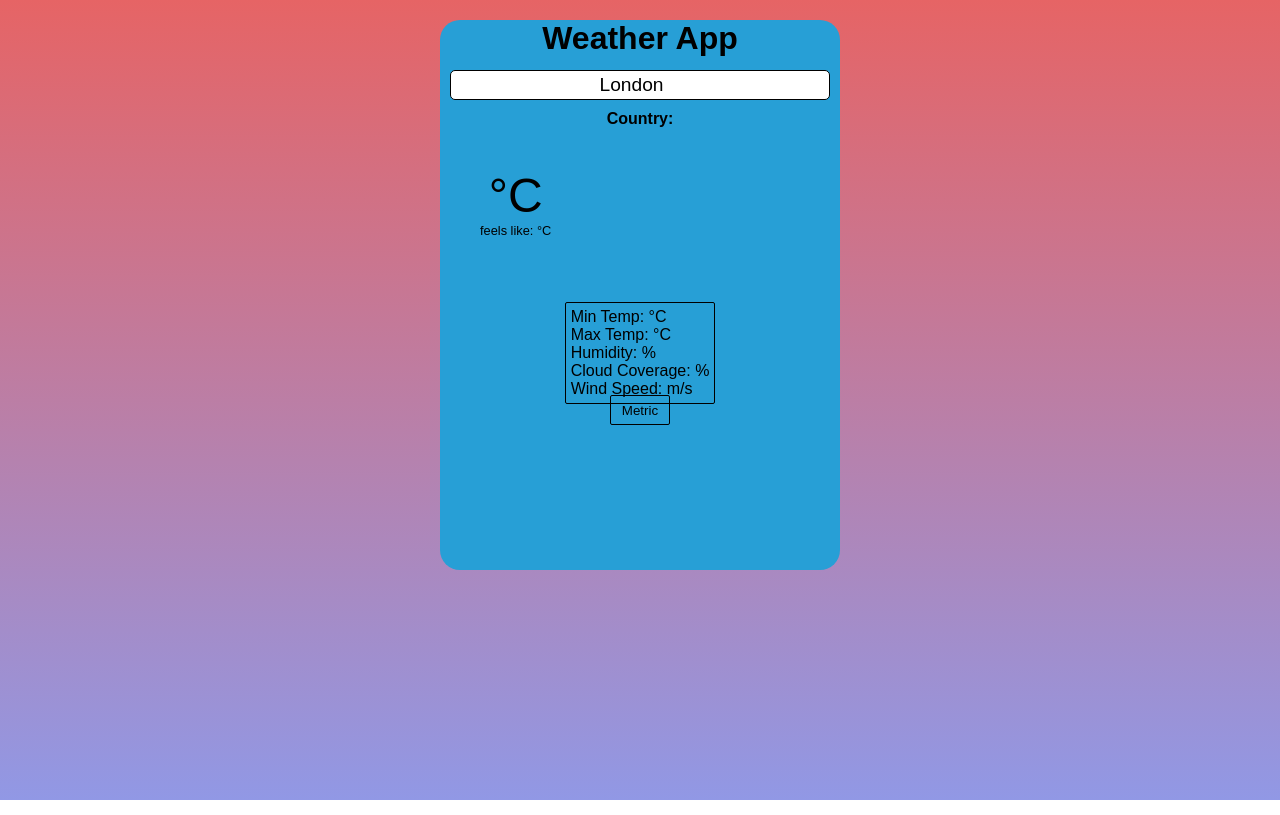
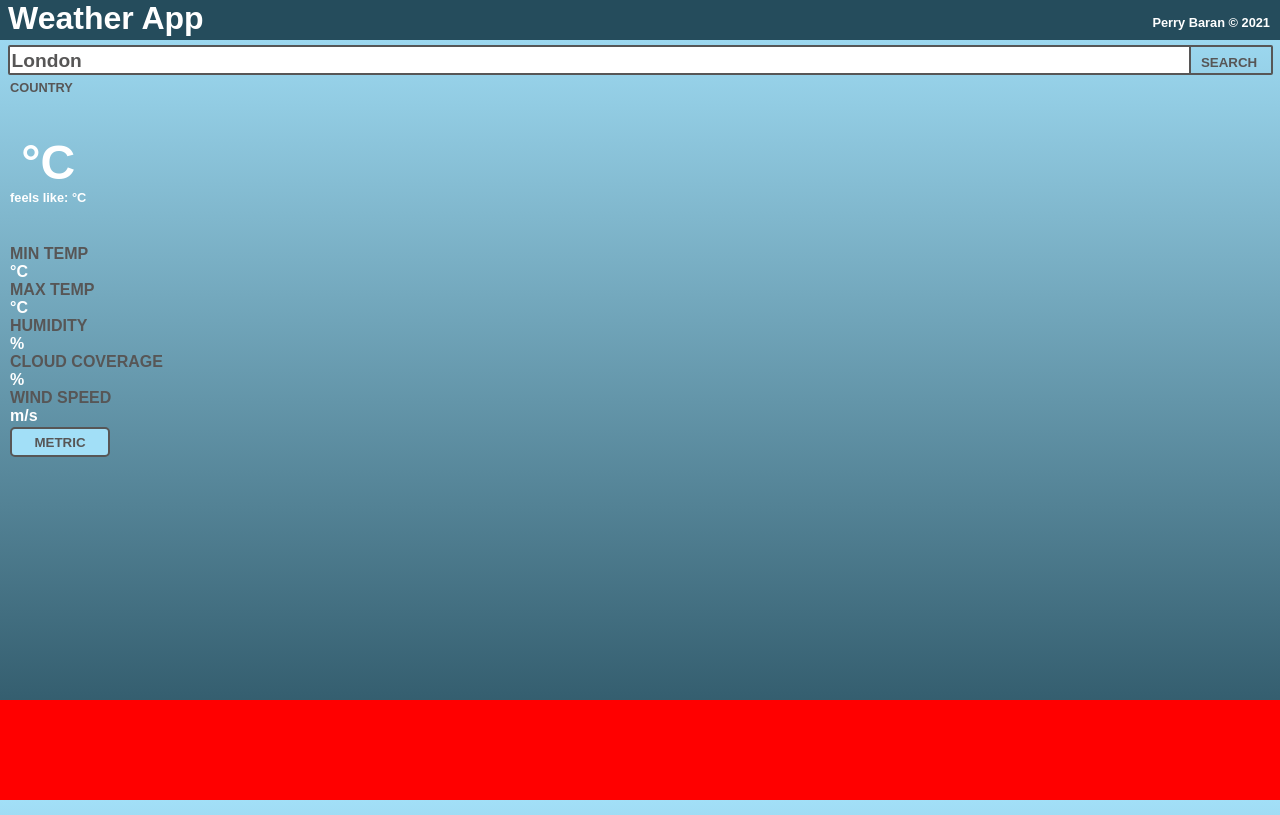
Before and after one commit to PerryBaran/weatherapp, a website built with webpack: page dist/index.html in a window 1280 px wide. Built offline with Linux system fonts and the light colour scheme; no server answers.

Commit message:
redesigned layout and started to add and interperate a 5 day forecast

```diff
--- a/src/dom.js
+++ b/src/dom.js
@@ -26,7 +26,6 @@ const units = Array.from(document.getElementsByClassName('units'));
 const speed = Array.from(document.getElementsByClassName('speed'));
 
 export function changeUnits(data) {
-    console.log(units);
     if (data === 'metric') {
         for (let i = 0; i < units.length; i++) {
             units[i].innerHTML = 'C';
@@ -41,3 +40,68 @@ export function changeUnits(data) {
         }
     }
 };
+
+const forecastContainer = document.getElementById('forecast');
+
+export function updateForecast(data, units) {
+    var unit = '°C';
+    if (units === 'metric') {
+        unit = '°C'
+    } else {
+        unit = '°F'
+    }
+    reset(forecastContainer);
+    const today = new Date();
+    const dd = String(today.getDate()).padStart(2, '0');
+
+    for (let i = 0; i < data.length; i++) {
+        if (data[i].dt_txt.slice(8, 10) != dd && data[i].dt_txt.slice(11, 13) == '12') { //filtering out today's date and only showing data for midday
+            const container = document.createElement('div');
+
+            const temp = document.createElement('p');
+            temp.innerHTML = data[i].main.temp + unit;
+            container.appendChild(temp);
+
+            const icon = document.createElement('img');
+            icon.src = 'http://openweathermap.org/img/wn/' + data[i].weather[0].icon + '@2x.png'
+            container.appendChild(icon);
+
+            const iconDescription = document.createElement('p');
+            iconDescription.innerHTML = data[i].weather[0].description
+            container.appendChild(iconDescription);
+
+            const date = document.createElement('p');
+            date.innerHTML = getDate(data[i].dt_txt, dd, today)
+            forecastContainer.appendChild(container);
+        }
+    }
+}
+
+function reset(parent){
+    while (parent.firstChild) {
+        parent.removeChild(parent.firstChild);
+    }
+}
+
+const dayOfWeek = ['Sunday', 'Monday', 'Tuesday', 'Wednesday', 'Thursday', 'Friday', 'Saturday']
+const month = ['Jan.', 'Feb.', 'Mar.', 'Apr.', 'May', 'Jun.', 'Jul.', 'Aug.', 'Sept.', 'Oct.', 'Nov.', 'Dec.']
+
+function getDate(data, day, today) {
+    //get day
+    const dd = data.slice(8, 10); //day as dd
+    const dayName = dayOfWeek[determineDay(dd, day, today)]
+    //get month
+    const mm = month[parseInt(data.slice(5, 7)) - 1] //month as shorthand
+    //get year
+    const yyyy = data.slice(0, 4); //year as yyyy
+    //make into string
+}
+
+function determineDay(targetDD, todayDD, todayDate) {
+    const difference = targetDD - todayDD;
+    let dayName = todayDate.getDay() + difference
+    if (dayName > 6) {
+        dayName = dayName - 7;
+    }
+    return parseInt(dayName);
+}
--- a/src/index.js
+++ b/src/index.js
@@ -1,14 +1,14 @@
 import './style.css';
-import { updateMain, changeUnits } from './dom';
+import { updateMain, updateForecast, changeUnits } from './dom';
 
-const search = document.getElementById('search')
+const searchBox = document.getElementById('searchBox')
+const searchButton = document.getElementById('searchButton')
 var units = 'metric';
 
-async function getData(location, units) {
+async function getWeather(location, units) {
     try {
         const data = await fetch('http://api.openweathermap.org/data/2.5/weather?q=' + location + '&units=' + units + '&APPID=d1cad75804f6bd996f5d83905ac66876', {mode: 'cors'})
         data.json().then(function(response) {
-            console.log(response)
             updateMain(response);
         });
     } catch (error) {
@@ -16,10 +16,8 @@ async function getData(location, units) {
     }
 }
 
-getData(search.value, units);
-
-search.addEventListener('change', () => {
-    getData(search.value, units);
+searchButton.addEventListener('click', () => {
+    getData();
 });
 
 const switchUnits = document.getElementById('switchUnits');
@@ -27,11 +25,26 @@ const switchUnits = document.getElementById('switchUnits');
 switchUnits.addEventListener('click' ,() => {
     if (units === 'metric') {
         units = 'imperial';
-        switchUnits.innerHTML = 'Imperial'
+        switchUnits.innerHTML = 'IMPERIAL'
     } else {
         units = 'metric';
-        switchUnits.innerHTML = 'Metric'
+        switchUnits.innerHTML = 'METRIC'
     }
-    getData(search.value, units)
+    getData();
     changeUnits(units);
 });
+
+async function getForecast(location, units) {
+        const data = await fetch('http://api.openweathermap.org/data/2.5/forecast?q=' + location + '&units=' + units + '&APPID=d1cad75804f6bd996f5d83905ac66876', {mode: 'cors'})
+        data.json().then(function(response) {
+            console.log(response.list);
+            updateForecast(response.list, units);
+        });
+}
+
+function getData () {
+    getWeather(searchBox.value, units);
+    getForecast(searchBox.value, units);
+}
+
+getData();
--- a/src/style.css
+++ b/src/style.css
@@ -4,56 +4,98 @@
     font-family: Arial, Helvetica, sans-serif;
     -webkit-tap-highlight-color:  rgba(255, 255, 255, 0);
     height: 100%;
-    background: linear-gradient(#e66465, #9198e5);
+    background: linear-gradient(var(--light-blue), var(--dark-blue));
+    color: white;
+    font-weight: bold;
+    overflow: hidden;
+}
+
+:root{
+    --darkish-grey: rgb(87, 86, 86);
+    --light-blue: #a2dff7;
+    --dark-blue: #254c5c;
 }
 
 div {
     background: none;
+    height: fit-content;
 }
 
 span {
     background: none;
-}
-
-body {
-    background: rgb(39, 159, 214);
-    height: 550px;
-    width: 400px;
-    border-radius: 20px;
-    margin-top: 20px;
+    color: white;
 }
 
 h1 {
     background: none;
-    height: 40px;
-    width: 100%;
-    text-align: center;
+    display: inline-flex;
 }
 
 h2 {
     background: none;
     height: fit-content;
-    font-size: 1rem;
+    font-size: 0.8rem;
     width: 100%;
-    text-align: center;
+    padding-left: 10px;
+    color: var(--darkish-grey)
 }
 
 p {
     background: none;
     height: inherit;
 }
-#search{
+
+a {
+    display: inline-flex;
+    position: absolute;
+    right: 10px;
+    top: 15px;
+    background: none;
+    text-decoration: none;
+    font-size: 0.8rem;
+}
+
+#topBanner {
+    background: var(--dark-blue);
+    height: 40px;
+    width: 100%;
+    padding-left: 8px;
+}
+
+#search {
+    border: 2px solid var(--darkish-grey);
+    border-radius: 2px;
+    width: calc(100% - 15px);
+    margin-top: 5px;
+    margin-bottom: 5px;
+
+}
+
+#searchBox {
+    display: inline-flex;
     background: white;
-    height: 30px;
+    color: var(--darkish-grey);
+    height: 100%;
     font-size: 1.2rem;
-    width: calc(100% - 20px);
-    margin: 10px;
-    border: 1px solid black;
-    border-radius: 5px;
+    border: none;
+    border-right: 2px solid var(--darkish-grey);
+    width: calc(100% - 80px);
+    padding-top: 3px;
+}
+
+#searchButton {
+    background: none;
+    color: var(--darkish-grey);
+    position: relative;
+    display: inline-flex;
+    height: 100%;
+    width: 70px;
+    border: none;
     text-align: center;
 }
 
 #mainContainer {
+    background: none;
     background: none;
     display: inline-flex;
     height: 150px;
@@ -63,7 +105,7 @@ p {
 #temperature {
     display: table;
     text-align: center;
-    margin-left: 40px;
+    margin-left: 10px;
 }
 
 #inner {
@@ -83,39 +125,54 @@ p {
     height: fit-content;
 }
 
+#iconDescription {
+    position: relative;
+    bottom: 50px;
+    margin-right: 5px;
+}
+
 #icon {
     background: none;
     height: inherit;
     width: auto;
-    margin-right: 40px;
+    margin-right: 10px;
+}
+
+#description {
+    text-align: center;
+    position: relative;
+    bottom: 50px;
+    right: 5px;
+    font-size: 1rem;
+    width: 100%;
+    height: fit-content;
+}
+
+.header {
+    color:var(--darkish-grey);
 }
 
 #moreInfo {
     background: none;
     height: fit-content;
+    padding-left: 10px;
 }
 
-#description {
-    text-align: center;
-    font-size: 1.5rem;
+#switchUnits {
+    background: var(--light-blue);
+    color: var(--darkish-grey);
+    border: 2px solid var(--darkish-grey);
+    border-radius: 5px;
+    width: 100px;
+    height: 30px;
+    margin-top: 2px;
 }
 
-#info {
-    width: fit-content;
-    padding: 5px;
-    margin-top: 20px;
-    font-size: 1rem;
-    border: 1px solid black;
-    border-radius: 2px;
+#forecast {
+    position: absolute;
+    background: red;
+    width: 100%;
+    height: 100px;
+    bottom: 0;
+    overflow: scroll;
 }
-
-button {
-    position: absolute;
-    inset: 0;
-    top: 20px;
-    background: none;
-    height: 30px;
-    width: 60px;
-    border: 1px solid black;
-    border-radius: 2px;
-}
```
Also changed, not shown: dist/index.html, dist/main.js.
